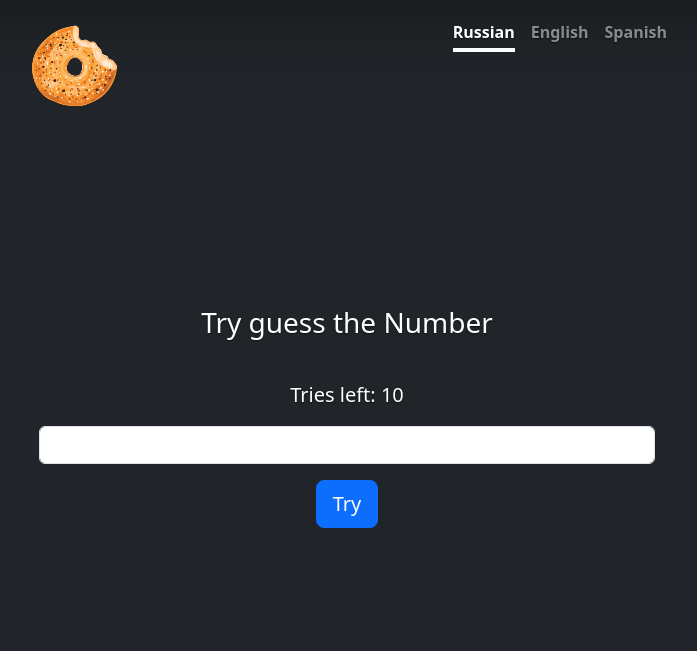
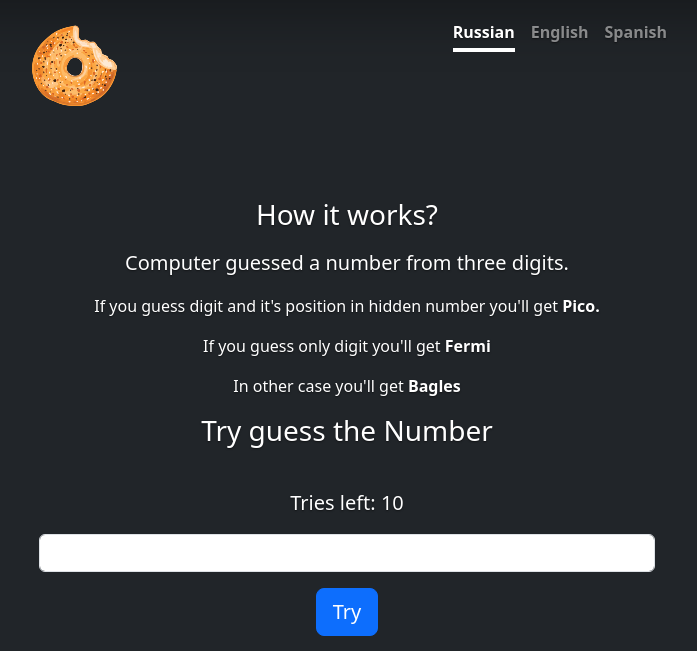
Before and after one commit to Xantes/PET-bagles, a Flask app: page /current_game/1 in a window 1280 px wide. Shown: the top 651 px of the page, without its empty margins (293-990 px from the left). Run offline with Flask 3, Linux system fonts and the light colour scheme; some libraries are stand-ins or nearby versions.

Commit message:
Minor changes

```diff
--- a/app/application/templates/game.html
+++ b/app/application/templates/game.html
@@ -5,6 +5,15 @@
 {% from 'bootstrap5/form.html' import render_form, render_field %}
 
 <div class="container text-center">
+    <h2 class="h3 mb-3 font-weight-normal">
+        How it works?
+    </h2>
+    <p class="lead">
+        Computer guessed a number from three digits.
+    <p>If you guess digit and it's position in hidden number you'll get <b>Pico.</b></p>
+    <p>If you guess only digit you'll get <b>Fermi</b></p>
+    <p>In other case you'll get <b>Bagles</b></p>
+    </p>
     <h1 class="h3 mb-3 font-weight-normal">
         Try guess the Number
     </h1>
```
Also changed, not shown: 1 other file.
